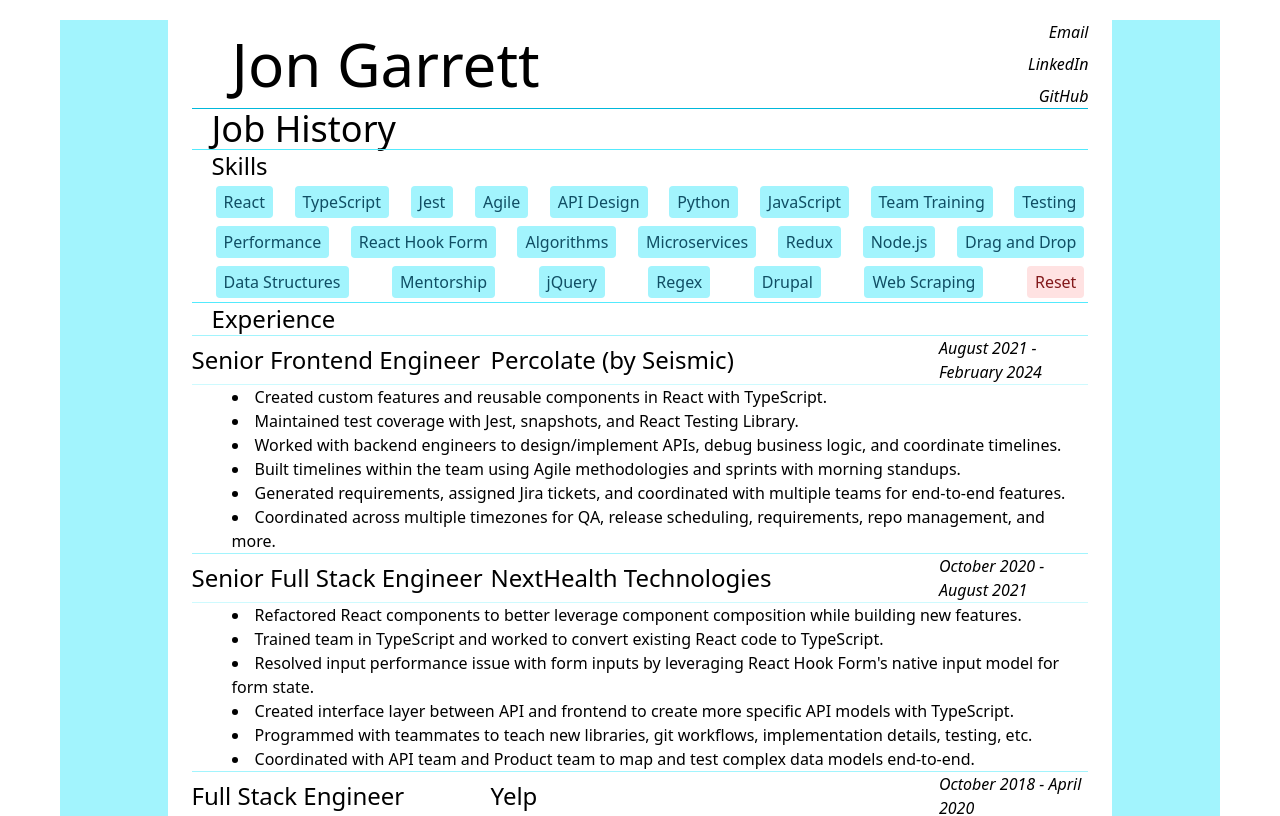
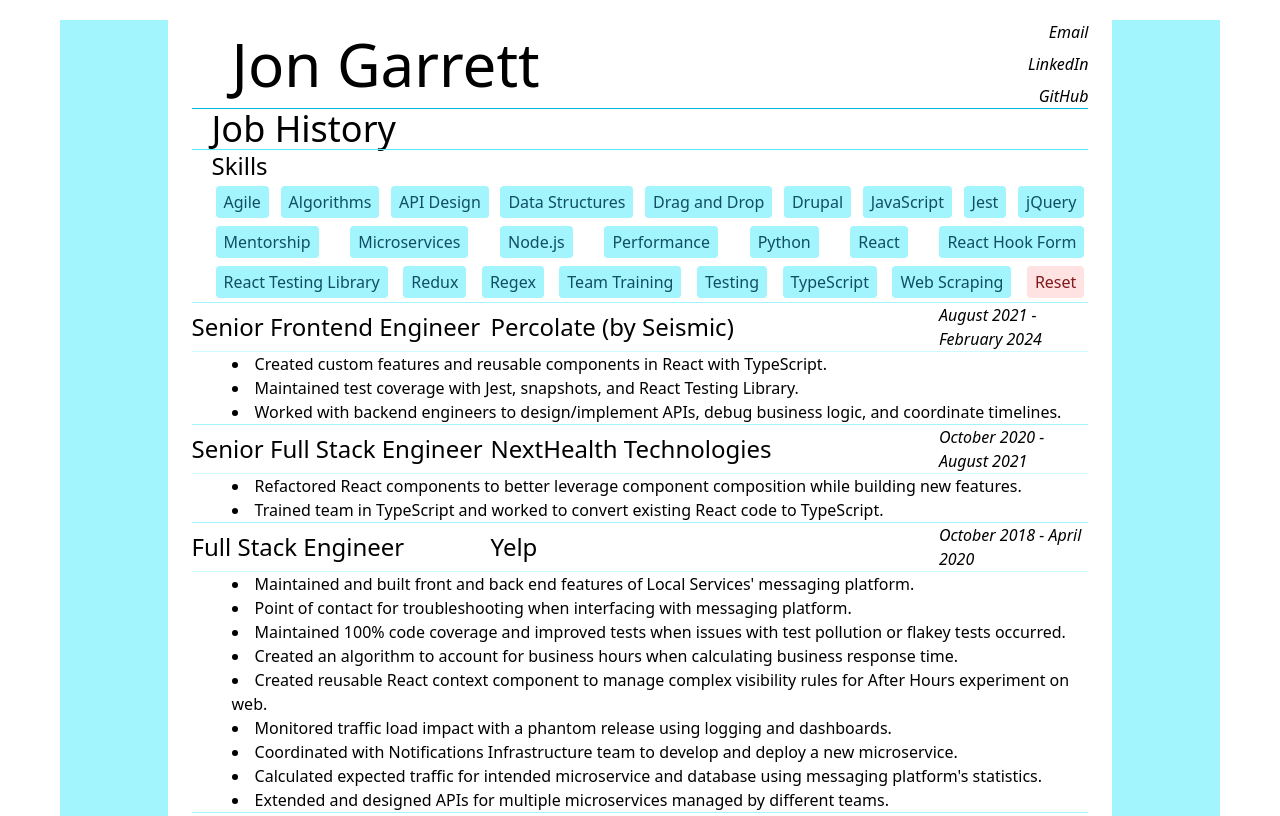
Before and after one commit to j-garrett/portfolio, a Next.js app: page / in a window 1280 px wide. Shown: the top 816 px of the page. Built offline with nearby package versions, Linux system fonts and the light colour scheme.

Commit message:
update job history skills

```diff
--- a/app/components/job-history.tsx
+++ b/app/components/job-history.tsx
@@ -1,5 +1,5 @@
 'use client'
-import { forwardRef, useReducer, useState } from 'react'
+import { forwardRef, useState } from 'react'
 import dayjs from 'dayjs'
 import Tippy from '@tippyjs/react'
 import 'tippy.js/dist/tippy.css'
@@ -12,123 +12,205 @@
 interface Job {
   company: string
   endDate: string
-  skills: Skill[]
+  skills: string[] // Reference skill keys
   startDate: string
   tasks: { description: string; tags: string[] }[]
   title: string
+}
+
+// Centralized skills map
+const skillsMap: Record<string, Skill> = {
+  agile: { key: 'agile', label: 'Agile' },
+  algorithms: { key: 'algorithms', label: 'Algorithms' },
+  api: { key: 'api', label: 'API Design' },
+  'data-structures': { key: 'data-structures', label: 'Data Structures' },
+  'drag-and-drop': { key: 'drag-and-drop', label: 'Drag and Drop' },
+  drupal: { key: 'drupal', label: 'Drupal' },
+  javascript: { key: 'javascript', label: 'JavaScript' },
+  jest: { key: 'jest', label: 'Jest' },
+  jquery: { key: 'jquery', label: 'jQuery' },
+  mentorship: { key: 'mentorship', label: 'Mentorship' },
+  microservices: { key: 'microservices', label: 'Microservices' },
+  nodejs: { key: 'nodejs', label: 'Node.js' },
+  performance: { key: 'performance', label: 'Performance' },
+  python: { key: 'python', label: 'Python' },
+  react: { key: 'react', label: 'React' },
+  'react-hook-form': { key: 'react-hook-form', label: 'React Hook Form' },
+  'react-testing-library': {
+    key: 'react-testing-library',
+    label: 'React Testing Library',
+  },
+  redux: { key: 'redux', label: 'Redux' },
+  regex: { key: 'regex', label: 'Regex' },
+  'team-training': { key: 'team-training', label: 'Team Training' },
+  testing: { key: 'testing', label: 'Testing' },
+  typescript: { key: 'typescript', label: 'TypeScript' },
+  'web-scraping': { key: 'web-scraping', label: 'Web Scraping' },
+}
+
+const hackReactorJob: Job = {
+  company: 'Hack Reactor',
+  endDate: 'February 2017',
+  skills: [
+    'algorithms',
+    'data-structures',
+    'javascript',
+    'mentorship',
+    'nodejs',
+  ],
+  startDate: 'November 2016',
+  tasks: [
+    {
+      description:
+        'Hosted brief morning lectures on data structures, algorithms, and JS fundamentals.',
+      tags: ['algorithms', 'data-structures', 'javascript', 'mentorship'],
+    },
+    {
+      description:
+        'Mentored students with code reviews, one-on-one meetings, and various topics.',
+      tags: ['mentorship', 'algorithms', 'data-structures', 'javascript'],
+    },
+  ],
+  title: 'Software Engineering Fellow (Contract)',
+}
+
+const nextHealthJob: Job = {
+  company: 'NextHealth Technologies',
+  endDate: 'August 2021',
+  skills: [
+    'agile',
+    'api',
+    'performance',
+    'react',
+    'react-hook-form',
+    'react-testing-library',
+    'team-training',
+    'testing',
+    'typescript',
+  ],
+  startDate: 'October 2020',
+  tasks: [
+    {
+      description:
+        'Refactored React components to better leverage component composition while building new features.',
+      tags: ['javascript', 'react', 'typescript'],
+    },
+    {
+      description:
+        'Trained team in TypeScript and worked to convert existing React code to TypeScript.',
+      tags: ['javascript', 'react', 'team-training', 'typescript'],
+    },
+  ],
+  title: 'Senior Full Stack Engineer',
 }
 
 const percolateJob: Job = {
   company: 'Percolate (by Seismic)',
   endDate: 'February 2024',
   skills: [
-    { key: 'react', label: 'React' },
-    { key: 'typescript', label: 'TypeScript' },
-    { key: 'jest', label: 'Jest' },
-    { key: 'agile', label: 'Agile' },
-    { key: 'api', label: 'API Design' },
-    { key: 'python', label: 'Python' },
-    { key: 'javascript', label: 'JavaScript' },
-    { key: 'team-training', label: 'Team Training' },
-    { key: 'testing', label: 'Testing' },
-    { key: 'performance', label: 'Performance' },
+    'agile',
+    'api',
+    'drag-and-drop',
+    'javascript',
+    'jest',
+    'mentorship',
+    'microservices',
+    'performance',
+    'python',
+    'react',
+    'react-hook-form',
+    'react-testing-library',
+    'team-training',
+    'testing',
+    'typescript',
   ],
   startDate: 'August 2021',
   tasks: [
     {
       description:
         'Created custom features and reusable components in React with TypeScript.',
-      tags: ['react', 'typescript', 'javascript'],
+      tags: ['javascript', 'react', 'typescript'],
     },
     {
       description:
         'Maintained test coverage with Jest, snapshots, and React Testing Library.',
-      tags: ['jest', 'typescript', 'javascript', 'testing'],
+      tags: ['javascript', 'jest', 'testing', 'typescript'],
     },
     {
       description:
         'Worked with backend engineers to design/implement APIs, debug business logic, and coordinate timelines.',
-      tags: ['api', 'python', 'agile'],
-    },
-    {
-      description:
-        'Built timelines within the team using Agile methodologies and sprints with morning standups.',
-      tags: ['agile'],
-    },
-    {
-      description:
-        'Generated requirements, assigned Jira tickets, and coordinated with multiple teams for end-to-end features.',
-      tags: ['agile'],
-    },
-    {
-      description:
-        'Coordinated across multiple timezones for QA, release scheduling, requirements, repo management, and more.',
-      tags: ['agile'],
+      tags: ['agile', 'api', 'python'],
     },
   ],
   title: 'Senior Frontend Engineer',
 }
 
-const nextHealthJob: Job = {
-  company: 'NextHealth Technologies',
-  endDate: 'August 2021',
-  skills: [
-    { key: 'react', label: 'React' },
-    { key: 'typescript', label: 'TypeScript' },
-    { key: 'react-hook-form', label: 'React Hook Form' },
-    { key: 'api', label: 'API Design' },
-    { key: 'team-training', label: 'Team Training' },
-    { key: 'performance', label: 'Performance' },
-    { key: 'agile', label: 'Agile' },
-  ],
-  startDate: 'October 2020',
+const spjSolutionsJob: Job = {
+  company: 'SPJ Solutions',
+  endDate: 'September 2018',
+  skills: ['api', 'drag-and-drop', 'nodejs', 'react', 'redux', 'testing'],
+  startDate: 'December 2017',
   tasks: [
     {
       description:
-        'Refactored React components to better leverage component composition while building new features.',
-      tags: ['react', 'typescript', 'javascript'],
+        'First engineer on Citopus project after initial prototype was done with Django and jQuery. Turned into single page application using React and node.js, deployed it successfully to bare metal, and began growing Citopus team.',
+      tags: ['nodejs', 'react'],
     },
     {
       description:
-        'Trained team in TypeScript and worked to convert existing React code to TypeScript.',
-      tags: ['typescript', 'team-training', 'javascript', 'react'],
+        'Built node server to handle front end requests and store changes for safe resets when an operation failed.',
+      tags: ['nodejs'],
     },
     {
       description:
-        "Resolved input performance issue with form inputs by leveraging React Hook Form's native input model for form state.",
-      tags: ['react-hook-form', 'react', 'typescript', 'performance'],
+        "Used React with Redux to interface with VMware's SDK and API for automating monitoring and deployment of virtualized networking.",
+      tags: ['react', 'redux'],
     },
     {
       description:
-        'Created interface layer between API and frontend to create more specific API models with TypeScript.',
-      tags: ['typescript', 'api'],
+        'Created smart forms to generate inputs with values based on previously entered information.',
+      tags: ['react', 'redux'],
     },
     {
       description:
-        'Programmed with teammates to teach new libraries, git workflows, implementation details, testing, etc.',
-      tags: ['team-training', 'react', 'typescript', 'javascript'],
+        'Implemented drag and drop functionality to load configurations and extrapolate settings from targeted nodes.',
+      tags: ['drag-and-drop'],
     },
+  ],
+  title: 'Lead Full Stack JavaScript Engineer',
+}
+
+const ucBerkeleyJob: Job = {
+  company: 'UC Berkeley',
+  endDate: 'May 2016',
+  skills: ['drupal', 'javascript', 'jquery', 'regex', 'web-scraping'],
+  startDate: 'March 2014',
+  tasks: [
     {
       description:
-        'Coordinated with API team and Product team to map and test complex data models end-to-end.',
-      tags: ['api', 'agile'],
+        'Built custom web scraper with jQuery and regex to turn static HTML bibliographies into Drupal database.',
+      tags: ['drupal', 'javascript', 'jquery', 'regex', 'web-scraping'],
     },
   ],
-  title: 'Senior Full Stack Engineer',
+  title: 'Library Operations/Web Assistant',
 }
 
 const yelpJob: Job = {
   company: 'Yelp',
   endDate: 'April 2020',
   skills: [
-    { key: 'algorithms', label: 'Algorithms' },
-    { key: 'api', label: 'API Design' },
-    { key: 'javascript', label: 'JavaScript' },
-    { key: 'microservices', label: 'Microservices' },
-    { key: 'python', label: 'Python' },
-    { key: 'react', label: 'React' },
-    { key: 'team-training', label: 'Team Training' },
-    { key: 'testing', label: 'Testing' },
+    'agile',
+    'algorithms',
+    'api',
+    'javascript',
+    'jest',
+    'microservices',
+    'performance',
+    'python',
+    'react',
+    'redux',
+    'team-training',
+    'testing',
   ],
   startDate: 'October 2018',
   tasks: [
@@ -181,92 +263,7 @@
   title: 'Full Stack Engineer',
 }
 
-const spjSolutionsJob: Job = {
-  company: 'SPJ Solutions',
-  endDate: 'September 2018',
-  skills: [
-    { key: 'react', label: 'React' },
-    { key: 'redux', label: 'Redux' },
-    { key: 'nodejs', label: 'Node.js' },
-    { key: 'drag-and-drop', label: 'Drag and Drop' },
-  ],
-  startDate: 'December 2017',
-  tasks: [
-    {
-      description:
-        'First engineer on Citopus project after initial prototype was done with Django and jQuery. Turned into single page application using React and node.js, deployed it successfully to bare metal, and began growing Citopus team.',
-      tags: ['react', 'nodejs'],
-    },
-    {
-      description:
-        'Built node server to handle front end requests and store changes for safe resets when an operation failed.',
-      tags: ['nodejs'],
-    },
-    {
-      description:
-        "Used React with Redux to interface with VMware's SDK and API for automating monitoring and deployment of virtualized networking.",
-      tags: ['react', 'redux'],
-    },
-    {
-      description:
-        'Created smart forms to generate inputs with values based on previously entered information.',
-      tags: ['react', 'redux'],
-    },
-    {
-      description:
-        'Implemented drag and drop functionality to load configurations and extrapolate settings from targeted nodes.',
-      tags: ['drag-and-drop'],
-    },
-  ],
-  title: 'Lead Full Stack JavaScript Engineer',
-}
-
-const hackReactorJob: Job = {
-  company: 'Hack Reactor',
-  endDate: 'February 2017',
-  skills: [
-    { key: 'algorithms', label: 'Algorithms' },
-    { key: 'data-structures', label: 'Data Structures' },
-    { key: 'javascript', label: 'JavaScript' },
-    { key: 'mentorship', label: 'Mentorship' },
-  ],
-  startDate: 'November 2016',
-  tasks: [
-    {
-      description:
-        'Hosted brief morning lectures on data structures, algorithms, and JS fundamentals.',
-      tags: ['algorithms', 'data-structures', 'javascript', 'mentorship'],
-    },
-    {
-      description:
-        'Mentored students with code reviews, one-on-one meetings, and various topics.',
-      tags: ['mentorship', 'algorithms', 'data-structures', 'javascript'],
-    },
-  ],
-  title: 'Software Engineering Fellow (Contract)',
-}
-
-const ucBerkeleyJob: Job = {
-  company: 'UC Berkeley',
-  endDate: 'May 2016',
-  skills: [
-    { key: 'javascript', label: 'JavaScript' },
-    { key: 'jquery', label: 'jQuery' },
-    { key: 'regex', label: 'Regex' },
-    { key: 'drupal', label: 'Drupal' },
-    { key: 'web-scraping', label: 'Web Scraping' },
-  ],
-  startDate: 'March 2014',
-  tasks: [
-    {
-      description:
-        'Built custom web scraper with jQuery and regex to turn static HTML bibliographies into Drupal database.',
-      tags: ['web-scraping', 'jquery', 'regex', 'drupal', 'javascript'],
-    },
-  ],
-  title: 'Library Operations/Web Assistant',
-}
-
+// Combine all jobs into a list
 const jobList: Job[] = [
   percolateJob,
   nextHealthJob,
@@ -275,40 +272,6 @@
   hackReactorJob,
   ucBerkeleyJob,
 ]
-
-type Action =
-  | { type: 'FILTER_TASKS'; payload: string[] }
-  | { type: 'RESET_TASKS' }
-
-const tasksReducer = (
-  state: {
-    allTasks: { description: string; tags: string[] }[]
-    filteredTasks: { description: string; tags: string[] }[] | null
-  },
-  action: Action
-): {
-  allTasks: { description: string; tags: string[] }[]
-  filteredTasks: { description: string; tags: string[] }[] | null
-} => {
-  switch (action.type) {
-    case 'FILTER_TASKS':
-      return {
-        ...state,
-        filteredTasks: action.payload.length
-          ? state.allTasks.filter((task) =>
-              task.tags.some((tag) => action.payload.includes(tag))
-            )
-          : state.allTasks,
-      }
-    case 'RESET_TASKS':
-      return {
-        ...state,
-        filteredTasks: state.allTasks,
-      }
-    default:
-      return state
-  }
-}
 
 const calculateSkillExperience = (() => {
   const cache: Record<string, number> = {}
@@ -321,86 +284,20 @@
     let totalMonths = 0
 
     jobList.forEach((job) => {
-      const hasSkill = job.skills.some((skill) => skill.key === skillKey)
-      if (hasSkill) {
+      if (job.skills.includes(skillKey)) {
         const startDate = dayjs(job.startDate, 'MMMM YYYY').startOf('month')
         const endDate = job.endDate
           ? dayjs(job.endDate, 'MMMM YYYY').endOf('month')
           : dayjs().endOf('month') // Use current date if no end date
         totalMonths += endDate.diff(startDate, 'months') + 1 // Add 1 to include the starting month
-        console.log('calculated diff for job', job.company, totalMonths)
       }
     })
 
-    // Convert months to years and round to 1 decimal place
     const yearsOfExperience = parseFloat((totalMonths / 12).toFixed(1))
     cache[skillKey] = yearsOfExperience
     return yearsOfExperience
   }
 })()
-
-// Example usage
-const reactExperience = calculateSkillExperience('react')
-console.log(`Years of experience with React: ${reactExperience}`)
-
-const JobContainer = ({
-  job,
-  filteredTasks,
-}: // handleSkillClick,
-// selectedSkills,
-{
-  job: Job
-  filteredTasks: { description: string; tags: string[] }[] | null
-  // handleSkillClick: (skill: string) => void
-  // selectedSkills: string[]
-}) => {
-  return (
-    <div className="border-t-1 border-t-cyan-200">
-      <div className="grid grid-cols-6">
-        <div className="col-span-2 place-content-center text-2xl">
-          <p>{job.title}</p>
-        </div>
-        <div className="col-span-3 place-content-center">
-          <h3 className="text-2xl">{job.company}</h3>
-        </div>
-        <div className="col-span-1 col-start-6 place-content-center italic">
-          <p>
-            {job.startDate} - {job.endDate}
-          </p>
-        </div>
-      </div>
-      <div className="border-t-1 border-t-cyan-100 pl-10">
-        <ul>
-          {(filteredTasks || job.tasks)
-            .filter((task) => job.tasks.includes(task)) // Ensure tasks belong to this job
-            .map((task, index) => (
-              <li className="list-disc list-inside" key={index}>
-                {task.description}
-              </li>
-            ))}
-        </ul>
-      </div>
-      {/* <div className="border-t-1 border-t-cyan-100 pl-5">
-        <h4 className="text-xl">Job Skills:</h4>
-        <div className="flex flex-wrap">
-          {job.skills.map((skill, index) => (
-            <button
-              className={`px-2 py-1 m-1 rounded ${
-                selectedSkills.includes(skill.key)
-                  ? 'bg-cyan-500 text-white'
-                  : 'bg-cyan-100 text-cyan-900 hover:bg-cyan-300'
-              }`}
-              key={index}
-              onClick={() => handleSkillClick(skill.key)}
-            >
-              {skill.label}
-            </button>
-          ))}
-        </div>
-      </div> */}
-    </div>
-  )
-}
 
 const SkillButton = forwardRef<
   HTMLButtonElement,
@@ -424,36 +321,24 @@
 SkillButton.displayName = 'SkillButton'
 
 const JobHistory = () => {
-  const [state, dispatch] = useReducer(tasksReducer, {
-    allTasks: jobList.flatMap((job) => job.tasks), // Combine all tasks from all jobs
-    filteredTasks: jobList.flatMap((job) => job.tasks),
-  })
   const [selectedSkills, setSelectedSkills] = useState<string[]>([])
 
   const handleSkillClick = (skill: string) => {
-    setSelectedSkills((prevSkills) => {
-      const updatedSkills = prevSkills.includes(skill)
-        ? prevSkills.filter((s) => s !== skill) // Remove skill if already selected
-        : [...prevSkills, skill] // Add skill if not selected
-
-      dispatch({
-        payload: updatedSkills,
-        type: 'FILTER_TASKS',
-      })
-
-      return updatedSkills
-    })
+    setSelectedSkills(
+      (prevSkills) =>
+        prevSkills.includes(skill)
+          ? prevSkills.filter((s) => s !== skill) // Remove skill if already selected
+          : [...prevSkills, skill] // Add skill if not selected
+    )
   }
 
   const resetTasks = () => {
     setSelectedSkills([])
-    dispatch({ type: 'RESET_TASKS' })
   }
 
-  // Filter jobs based on selected skills
   const filteredJobs = selectedSkills.length
     ? jobList.filter((job) =>
-        job.skills.some((skill) => selectedSkills.includes(skill.key))
+        job.skills.some((skill) => selectedSkills.includes(skill))
       )
     : jobList
 
@@ -463,16 +348,10 @@
       <div className="border-t-1 border-t-cyan-300 pl-5">
         <h3 className="text-2xl">Skills</h3>
         <div className="flex flex-wrap justify-between">
-          {[
-            ...new Map(
-              jobList.flatMap((job) =>
-                job.skills.map((skill) => [skill.key, skill])
-              )
-            ).values(),
-          ].map((skill, index) => (
+          {Object.values(skillsMap).map((skill) => (
             <SkillButton
               isSelected={selectedSkills.includes(skill.key)}
-              key={index}
+              key={skill.key}
               onClick={() => handleSkillClick(skill.key)}
               skill={skill}
             />
@@ -487,20 +366,38 @@
           </Tippy>
         </div>
       </div>
-      <div className="border-t-1 border-t-cyan-300 pl-5">
-        <h3 className="text-2xl">Experience</h3>
-      </div>
       {filteredJobs.map((job, index) => (
-        <JobContainer
-          filteredTasks={state.filteredTasks}
-          // handleSkillClick={handleSkillClick}
-          job={job}
-          key={index}
-          // selectedSkills={selectedSkills}
-        />
+        <JobContainer job={job} key={index} />
       ))}
     </div>
   )
 }
 
+const JobContainer = ({ job }: { job: Job }) => (
+  <div className="border-t-1 border-t-cyan-200">
+    <div className="grid grid-cols-6">
+      <div className="col-span-2 place-content-center text-2xl">
+        <p>{job.title}</p>
+      </div>
+      <div className="col-span-3 place-content-center">
+        <h3 className="text-2xl">{job.company}</h3>
+      </div>
+      <div className="col-span-1 col-start-6 place-content-center italic">
+        <p>
+          {job.startDate} - {job.endDate}
+        </p>
+      </div>
+    </div>
+    <div className="border-t-1 border-t-cyan-100 pl-10">
+      <ul>
+        {job.tasks.map((task, index) => (
+          <li className="list-disc list-inside" key={index}>
+            {task.description}
+          </li>
+        ))}
+      </ul>
+    </div>
+  </div>
+)
+
 export default JobHistory
```
